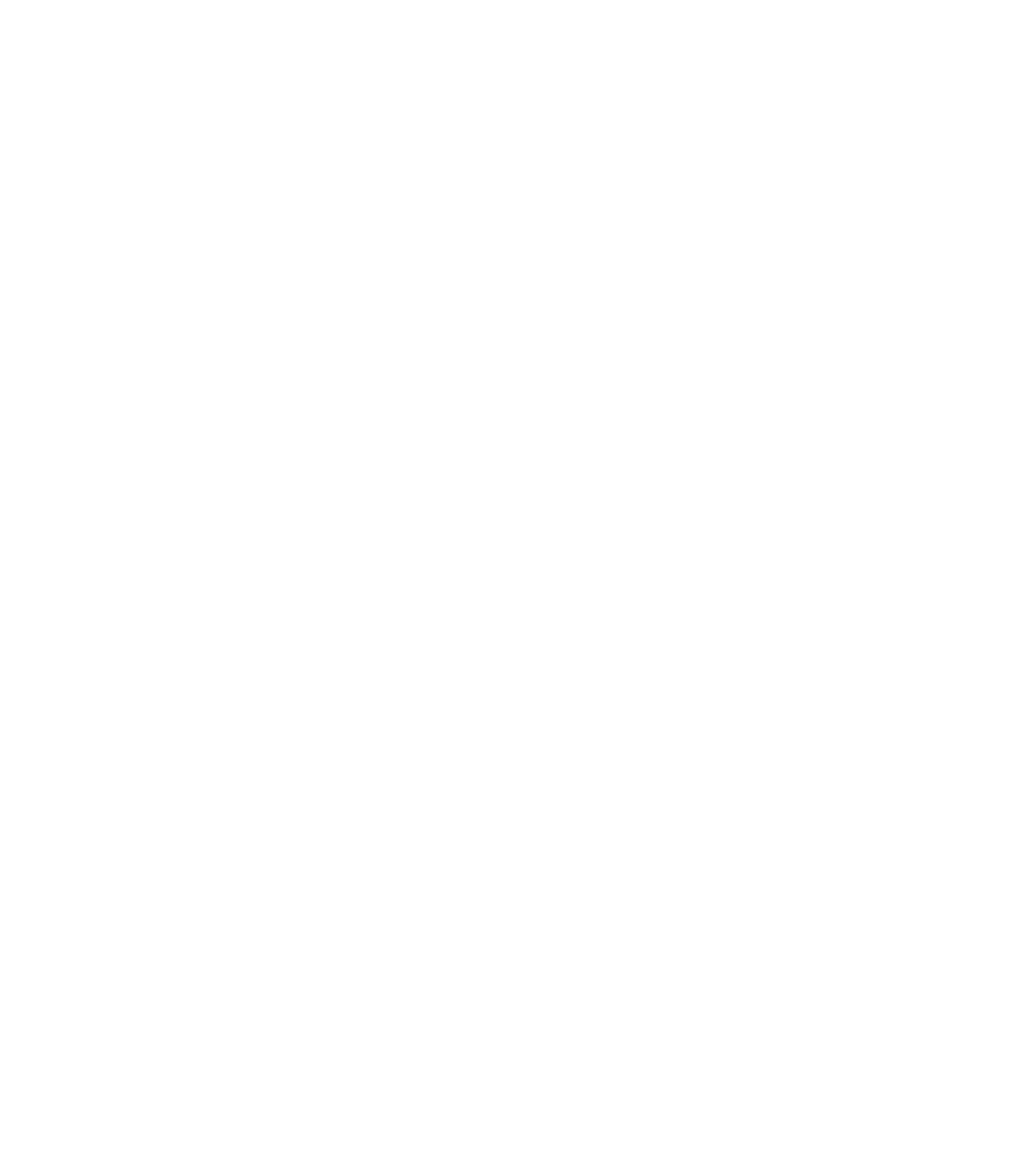
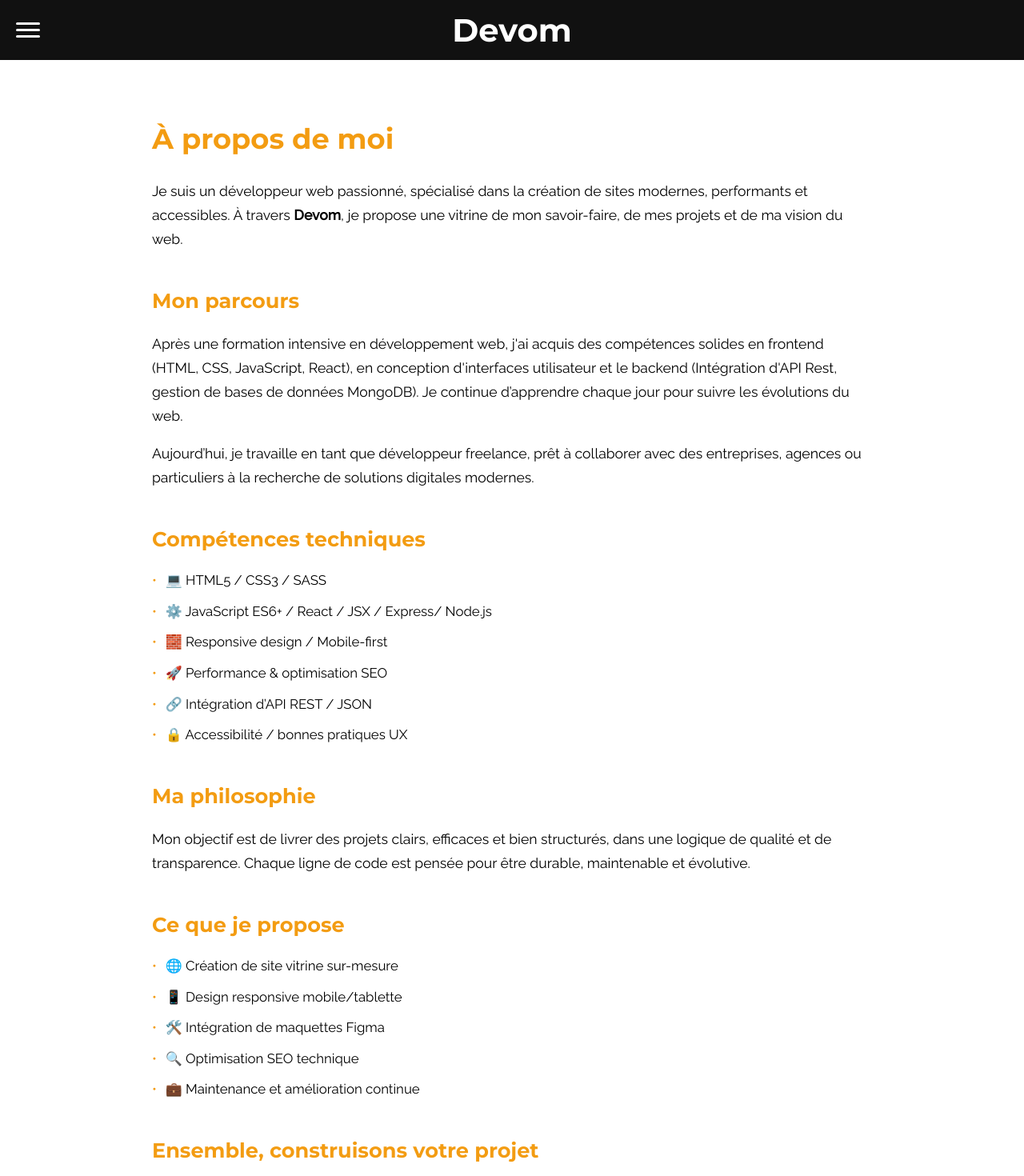
Before and after one commit to Mohoua93/Devom, a React (Create React App) app: page /about in a window 1280 px wide. Before the commit this address had no page. Shown: the top 1470 px of the page at 80% size. Before the commit the page ends 800 px from the top, so only its background shows below. Built offline with nearby package versions, Linux system fonts and the light colour scheme.

Commit message:
Create page About et CGU

```diff
--- a/src/App.jsx
+++ b/src/App.jsx
@@ -1,24 +1,23 @@
 // src/App.jsx
 import { BrowserRouter as Router, Routes, Route } from "react-router-dom";
-import Layout from "./components/Layout";
+import Header from "./components/Header";
+import About from "./pages/About"; // ou "./components/About" selon ton dossier
 import Home from "./pages/Home";
-import MentionsLegales from "./pages/MentionsLegales";
-import PolitiquesConfidentialite from "./pages/PolitiquesConfidentialite";
-import CGU from "./pages/CGU"; // Importation de la page CGU
-// Ajoute ici d'autres pages si besoin
+import Projects from "./pages/Projects";
+import Contact from "./pages/Contact";
+import Footer from "./components/Footer";
 
 function App() {
   return (
     <Router>
+      <Header />
       <Routes>
-        <Route element={<Layout />}>
-          <Route path="/" element={<Home />} />
-          <Route path="/mentions-legales" element={<MentionsLegales />} />
-          <Route path="/politiques-confidentialite" element={<PolitiquesConfidentialite />} />
-          <Route path="/cgu" element={<CGU />} />
-          {/* Ajoute ici d'autres routes */}
-        </Route>
+        <Route path="/" element={<Home />} />
+        <Route path="/about" element={<About />} />
+        <Route path="/projects" element={<Projects />} />
+        <Route path="/contact" element={<Contact />} />
       </Routes>
+      <Footer />
     </Router>
   );
 }
--- a/src/components/Header.jsx
+++ b/src/components/Header.jsx
@@ -1,17 +1,62 @@
-// src/components/Header.jsx
-import React from "react";
+import React, { useState, useEffect, useRef } from "react";
 import { Link } from "react-router-dom";
-import "../styles/Header.css"; // Assurez-vous d'importer le fichier CSS
+import "../styles/Header.css";
 
 const Header = () => {
+  const [menuOpen, setMenuOpen] = useState(false);
+  const menuRef = useRef(null);
+  const burgerRef = useRef(null);
+
+  const toggleMenu = () => setMenuOpen(!menuOpen);
+  const closeMenu = () => setMenuOpen(false);
+
+  useEffect(() => {
+    const handleClickOutside = (event) => {
+      if (
+        menuOpen &&
+        menuRef.current &&
+        !menuRef.current.contains(event.target) &&
+        burgerRef.current &&
+        !burgerRef.current.contains(event.target)
+      ) {
+        setMenuOpen(false);
+      }
+    };
+
+    document.addEventListener("mousedown", handleClickOutside);
+    return () => {
+      document.removeEventListener("mousedown", handleClickOutside);
+    };
+  }, [menuOpen]);
+
   return (
     <header className="header">
-      <h1 className="logo">Devom</h1>
-      <nav className="nav">
-        <Link to="/">Accueil</Link>
-        <Link to="/about">À propos</Link>
-        <Link to="/projects">Projets</Link>
-        <Link to="/contact">Contact</Link>
+      <div
+        className="burger-button"
+        onClick={toggleMenu}
+        ref={burgerRef}
+        aria-label="Ouvrir le menu"
+      >
+        <span className={`bar ${menuOpen ? "open" : ""}`}></span>
+        <span className={`bar ${menuOpen ? "open" : ""}`}></span>
+        <span className={`bar ${menuOpen ? "open" : ""}`}></span>
+      </div>
+
+      <h1 className="logo">
+  <Link to="/">Devom</Link>
+</h1>
+
+
+      <nav
+        className={`side-menu ${menuOpen ? "active" : ""}`}
+        ref={menuRef}
+      >
+        <ul>
+          <li><Link to="/" onClick={closeMenu}>Accueil</Link></li>
+          <li><Link to="/projects" onClick={closeMenu}>Projets</Link></li>
+          <li><Link to="/about" onClick={closeMenu}>À propos</Link></li>
+          <li><Link to="/contact" onClick={closeMenu}>Contact</Link></li>
+        </ul>
       </nav>
     </header>
   );
--- /dev/null
+++ b/src/pages/About.jsx
@@ -0,0 +1,65 @@
+import React from "react";
+import "../styles/About.css";
+
+const About = () => {
+  return (
+    <main className="about">
+      <section className="intro">
+        <h2>À propos de moi</h2>
+        <p>
+          Je suis un développeur web passionné, spécialisé dans la création de sites modernes, performants et accessibles. À travers <strong>Devom</strong>, je propose une vitrine de mon savoir-faire, de mes projets et de ma vision du web.
+        </p>
+      </section>
+
+      <section className="parcours">
+        <h3>Mon parcours</h3>
+        <p>
+          Après une formation intensive en développement web, j'ai acquis des compétences solides en frontend (HTML, CSS, JavaScript, React), en conception d'interfaces utilisateur et le backend (Intégration d'API Rest, gestion de bases de données MongoDB). Je continue d’apprendre chaque jour pour suivre les évolutions du web.
+        </p>
+        <p>
+          Aujourd’hui, je travaille en tant que développeur freelance, prêt à collaborer avec des entreprises, agences ou particuliers à la recherche de solutions digitales modernes.
+        </p>
+      </section>
+
+      <section className="skills">
+        <h3>Compétences techniques</h3>
+        <ul>
+          <li>💻 HTML5 / CSS3 / SASS</li>
+          <li>⚙️ JavaScript ES6+ / React / JSX / Express/ Node.js</li>
+          <li>🧱 Responsive design / Mobile-first</li>
+          <li>🚀 Performance & optimisation SEO</li>
+          <li>🔗 Intégration d’API REST / JSON</li>
+          <li>🔒 Accessibilité / bonnes pratiques UX</li>
+        </ul>
+      </section>
+
+      <section className="philosophie">
+        <h3>Ma philosophie</h3>
+        <p>
+          Mon objectif est de livrer des projets clairs, efficaces et bien structurés, dans une logique de qualité et de transparence. Chaque ligne de code est pensée pour être durable, maintenable et évolutive.
+        </p>
+      </section>
+
+      <section className="services">
+        <h3>Ce que je propose</h3>
+        <ul>
+          <li>🌐 Création de site vitrine sur-mesure</li>
+          <li>📱 Design responsive mobile/tablette</li>
+          <li>🛠️ Intégration de maquettes Figma</li>
+          <li>🔍 Optimisation SEO technique</li>
+          <li>💼 Maintenance et amélioration continue</li>
+        </ul>
+      </section>
+
+      <section className="cta">
+        <h3>Ensemble, construisons votre projet</h3>
+        <p>
+          Vous avez une idée, un projet ou simplement besoin d’un site professionnel ? Vous avez déjà une site web et vous cherchez du renouveau ? Je suis disponible pour en discuter et vous accompagner dans sa réalisation.
+        </p>
+        <a href="/contact" className="contact-link">Contactez-moi</a>
+      </section>
+    </main>
+  );
+};
+
+export default About;
--- /dev/null
+++ b/src/styles/About.css
@@ -0,0 +1,62 @@
+.about {
+    padding: 40px 20px;
+    max-width: 900px;
+    margin: auto;
+    color: #fff;
+    line-height: 1.7;
+  }
+
+  .about h2 {
+    font-size: 2.2rem;
+    margin-bottom: 20px;
+    color: #f39c12;
+  }
+
+  .about h3 {
+    font-size: 1.6rem;
+    margin-top: 40px;
+    margin-bottom: 15px;
+    color: #f39c12;
+  }
+
+  .about p {
+    margin-bottom: 15px;
+    font-size: 1.1rem;
+    color: black;
+  }
+
+  .about ul {
+    list-style: none;
+    padding: 0;
+  }
+
+  .about li {
+    margin-bottom: 10px;
+    font-size: 1.05rem;
+    padding-left: 1em;
+    position: relative;
+    color: black;
+  }
+
+  .about li::before {
+    content: "•";
+    position: absolute;
+    left: 0;
+    color: #f39c12;
+  }
+
+  .contact-link {
+    display: inline-block;
+    margin-top: 20px;
+    padding: 12px 24px;
+    background-color: #f39c12;
+    color: #111;
+    font-weight: bold;
+    text-decoration: none;
+    border-radius: 8px;
+    transition: background 0.3s ease;
+  }
+
+  .contact-link:hover {
+    background-color: #e67e22;
+  }
--- a/src/styles/Header.css
+++ b/src/styles/Header.css
@@ -1,24 +1,98 @@
-/* src/components/Header.css */
 .header {
+  position: relative;
+  display: flex;
+  align-items: center;
+  justify-content: center;
+  height: 75px;
   background-color: #111;
-    color: white;
-    padding: 20px;
-    display: flex;
-    justify-content: space-between;
-    align-items: center;
+  color: #fff;
+  z-index: 1000;
 }
 
+/* Logo centré */
 .logo {
+  font-size: 2.5rem;
   font-weight: bold;
-    font-size: 24px;
+  z-index: 2;
 }
 
-  .nav a {
-    margin-left: 20px;
-    color: white;
+.logo a {
+  color: inherit;
   text-decoration: none;
 }
 
-  .nav a:hover {
-    text-decoration: underline;
+
+/* Bouton burger */
+.burger-button {
+  position: absolute;
+  left: 20px;
+  top: 50%;
+  transform: translateY(-50%);
+  cursor: pointer;
+  z-index: 3;
+  display: flex;
+  flex-direction: column;
+  justify-content: center;
+  gap: 5px;
+  width: 30px;
+  height: 30px;
 }
+
+.bar {
+  height: 3px;
+  width: 100%;
+  background-color: #fff;
+  border-radius: 2px;
+  transition: all 0.3s ease;
+}
+
+/* Animation burger → X */
+.bar.open:nth-child(1) {
+  transform: translateY(8px) rotate(45deg);
+}
+.bar.open:nth-child(2) {
+  opacity: 0;
+}
+.bar.open:nth-child(3) {
+  transform: translateY(-8px) rotate(-45deg);
+}
+
+/* Menu latéral */
+.side-menu {
+  position: fixed;
+  top: 0;
+  left: -100%;
+  width: 70%;
+  max-width: 300px;
+  height: 100vh;
+  background-color: #222;
+  padding-top: 80px;
+  transition: left 0.3s ease;
+  z-index: 2;
+}
+
+.side-menu.active {
+  left: 0;
+}
+
+.side-menu ul {
+  list-style: none;
+  padding: 0;
+  margin: 0;
+}
+
+.side-menu li {
+  margin: 20px 0;
+  text-align: center;
+}
+
+.side-menu a {
+  color: #fff;
+  text-decoration: none;
+  font-size: 1.2rem;
+  transition: color 0.2s;
+}
+
+.side-menu a:hover {
+  color: #f39c12;
+}
```
Also changed, not shown: src/components/Navbar.jsx (deleted, +0 -35 lines), src/styles/Navbar.css (deleted, +0 -136 lines), src/pages/Contact.jsx (added), src/styles/Contact.css (added). Lines whose indentation alone changed are shown as unchanged.
